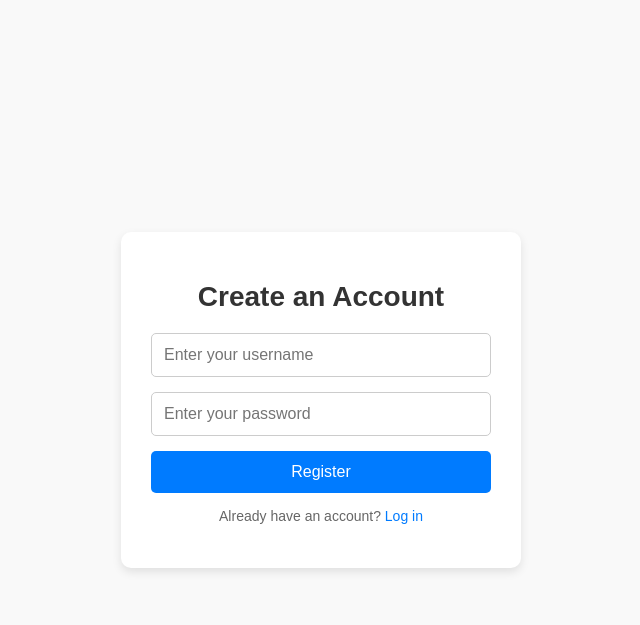
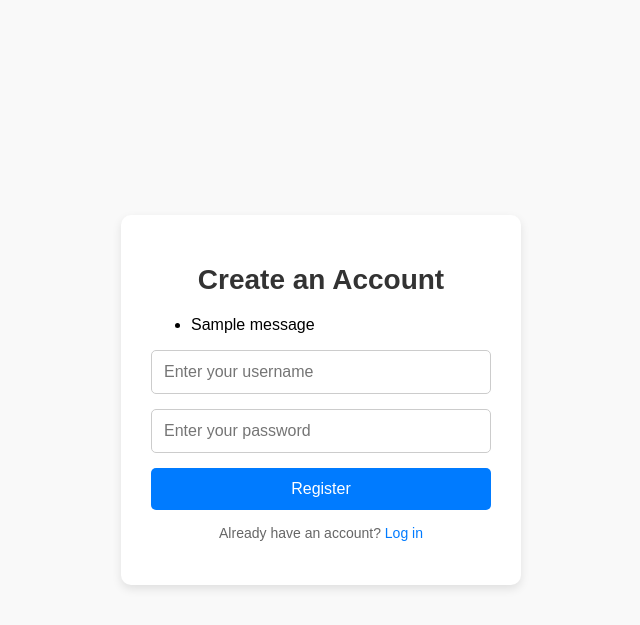
Before and after one commit to csdivyansh/Zwiggy, a Flask app: page /register/ in a window 1280 px wide. Shown: the top 625 px of the page, without its empty margins (319-959 px from the left). Run offline with Flask 3, Linux system fonts and the light colour scheme; one stand-in notice (Sample message) is shown.

Commit message:
Update register.html
Added flash messages in template

```diff
--- a/templates/register.html
+++ b/templates/register.html
@@ -10,6 +10,17 @@
     <div class="register-container">
         <h1>Create an Account</h1>
 
+        <!-- Flash Messages -->
+        {% with messages = get_flashed_messages(with_categories=true) %}
+            {% if messages %}
+                <ul class="flash-messages">
+                    {% for category, message in messages %}
+                        <li class="{{ category }}">{{ message }}</li>
+                    {% endfor %}
+                </ul>
+            {% endif %}
+        {% endwith %}
+
         <form method="POST" action="{{ url_for('register') }}">
             <input type="text" name="username" placeholder="Enter your username" required>
             <input type="password" name="password" placeholder="Enter your password" required>
```
